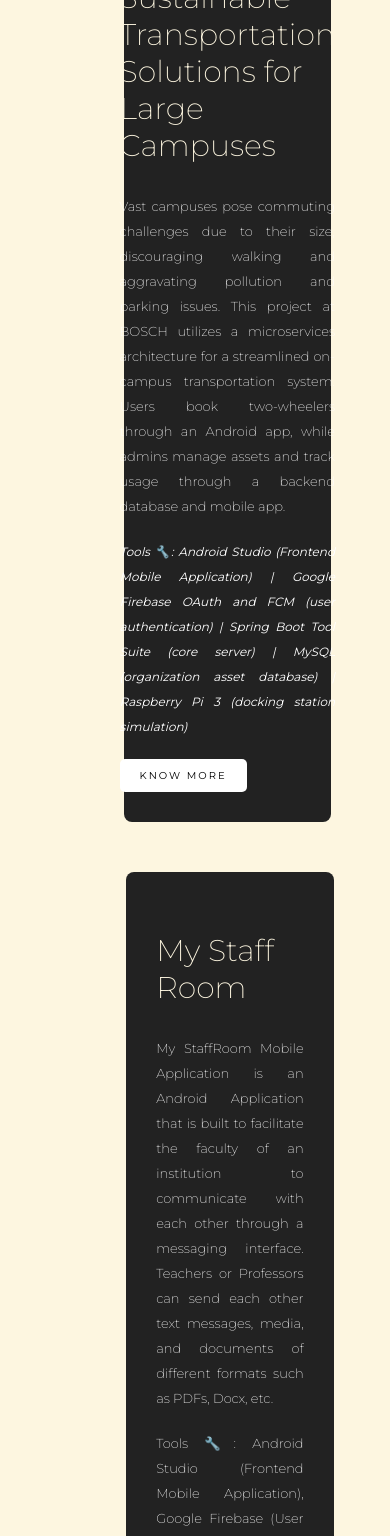
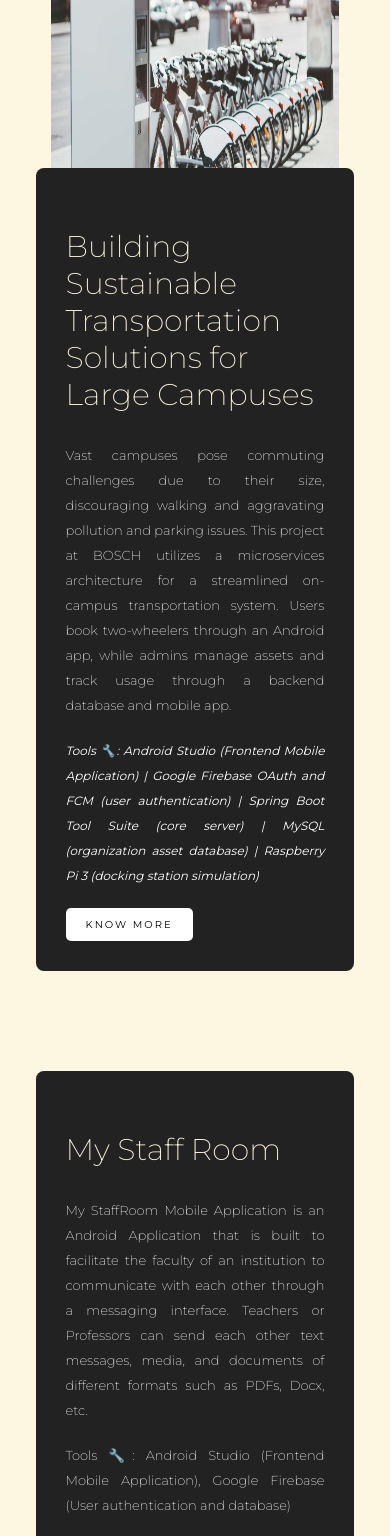
Before and after one commit to karishmahegde/portfolio, a React (Create React App) app: page / in a window 390 px wide. Shown: the part 3074-4610 px from the top of the page. Built offline with nearby package versions, Linux system fonts and the light colour scheme.

Commit message:
Deploy 3.1 - Device width issue fixed

```diff
--- a/src/App.css
+++ b/src/App.css
@@ -477,6 +477,14 @@ nav.dark .togglerSlider {
 /*Skills Page Styling - END*/
 
 /*Projects Page Styling - START*/
+#projects.contentWrapper section {
+  min-height: 100vh;
+  width: 100%;
+  display: flex;
+  align-items: center;
+  justify-content: center;
+}
+
 #projects.contentWrapper h1 {
   font-family: "Montserrat", sans-serif;
 }
@@ -606,6 +614,36 @@ nav.dark .togglerSlider {
   font-size: 10px;
   border-radius: 5px;
 }
+
+@media only screen and (max-width: 768px) {
+  #projects.contentWrapper .projectContainer {
+    flex-direction: column;
+    width: 100%;
+    margin: 0 20px;
+  }
+  #projects.contentWrapper .projectContainer .projectLeft.leftToRight {
+    width: 100%;
+    height: 400px;
+  }
+
+  #projects.contentWrapper .projectContainer .projectRight.rightToLeft {
+    width: 100%;
+    height: 400px;
+    margin-top: -100px;
+  }
+
+  #projects.contentWrapper .projectContainer .projectRight.leftToRight {
+    width: 90%;
+    margin: 0;
+    margin-top: -100px;
+  }
+
+  #projects.contentWrapper .projectContainer .projectLeft.rightToLeft {
+    width: 90%;
+    margin: 0;
+    margin-top: 100px;
+  }
+}
 /*Projects Page Styling - END*/
 
 /*Footer - START*/
```
